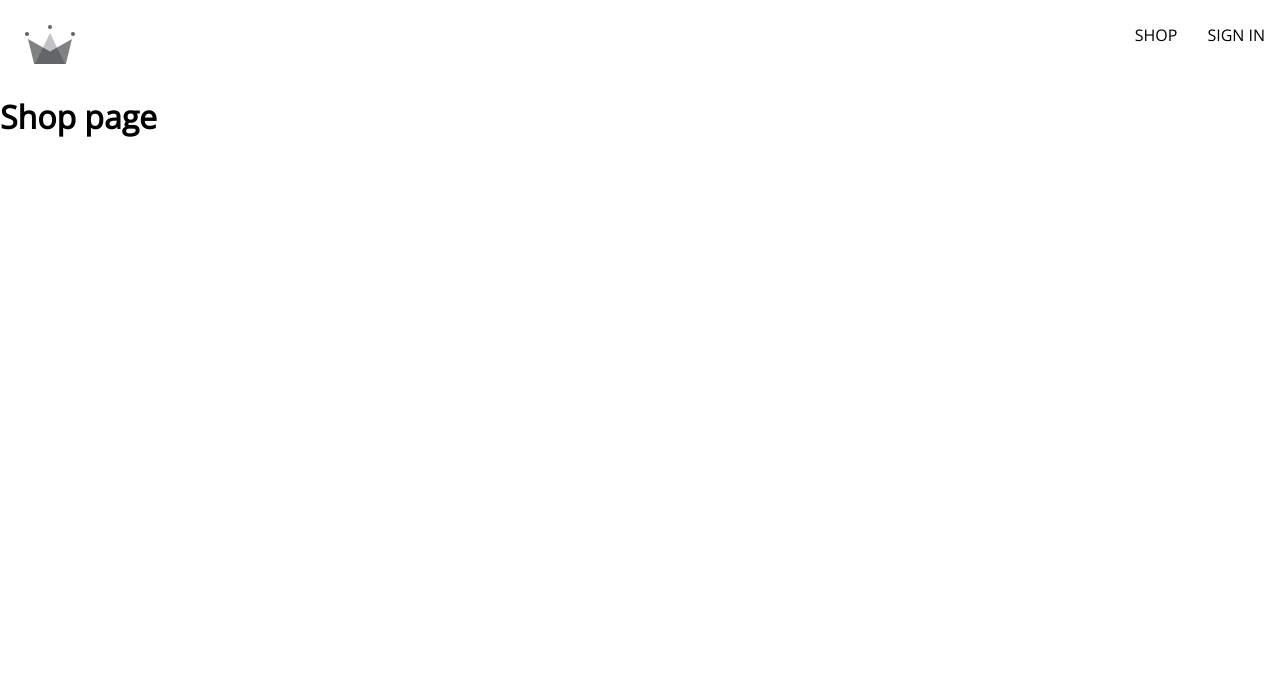
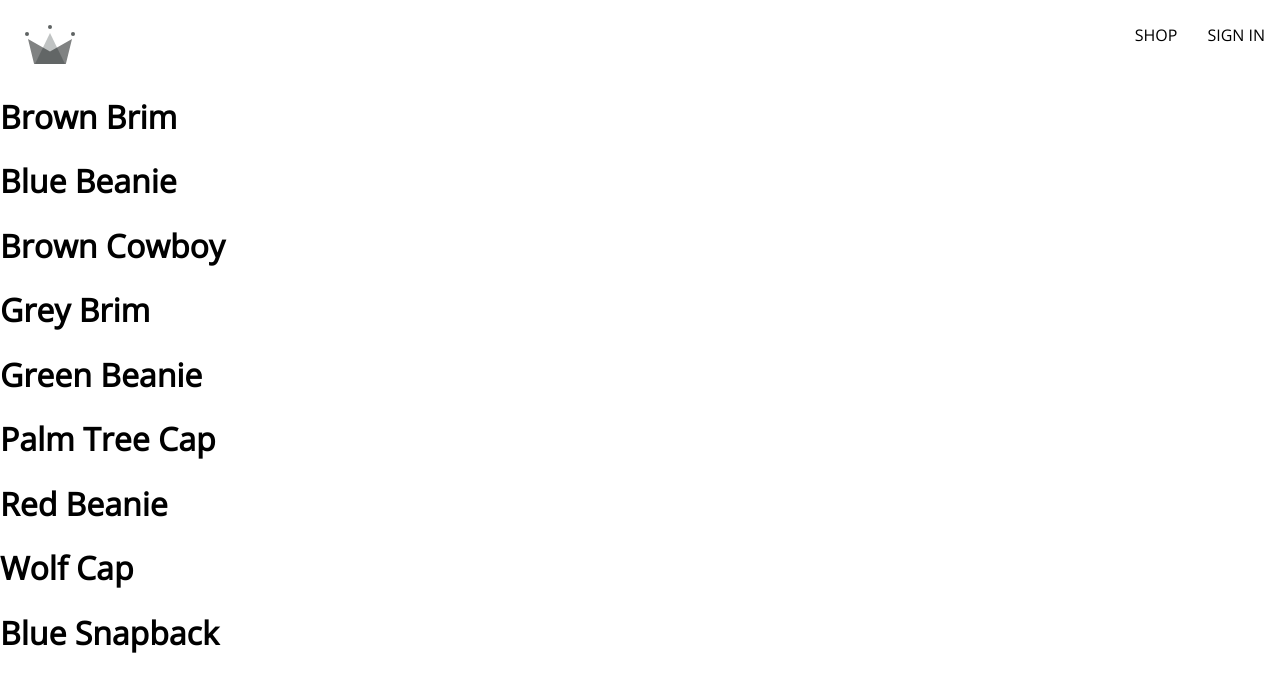
Before and after one commit to DaniilPaskal/crwn-clothing, a React (Create React App) app: page /shop in a window 1280 px wide. Shown: the top 692 px of the page. Built offline with nearby package versions, Linux system fonts and the light colour scheme; no server answers.

Commit message:
Created shop component

```diff
--- a/src/App.js
+++ b/src/App.js
@@ -2,12 +2,7 @@
 import Home from './routes/home/home.component';
 import Navigation from './routes/home/navigation/navigation.component';
 import Authentication from './routes/home/authentication/authentication.component';
-
-const Shop = () => {
-  return (
-    <h1>Shop page</h1>
-  );
-}
+import Shop from './routes/home/shop/shop.component';
 
 const App = () => {
   return (
--- /dev/null
+++ b/src/routes/home/shop/shop.component.jsx
@@ -0,0 +1,15 @@
+import SHOP_DATA from '../../../shop-data.json';
+
+const Shop = () => {
+    return (
+        <div>
+            {SHOP_DATA.map(({ id, name }) => (
+                <div key={id}>
+                    <h1>{name}</h1>
+                </div>
+            ))}
+        </div>
+    );
+};
+
+export default Shop;
```
